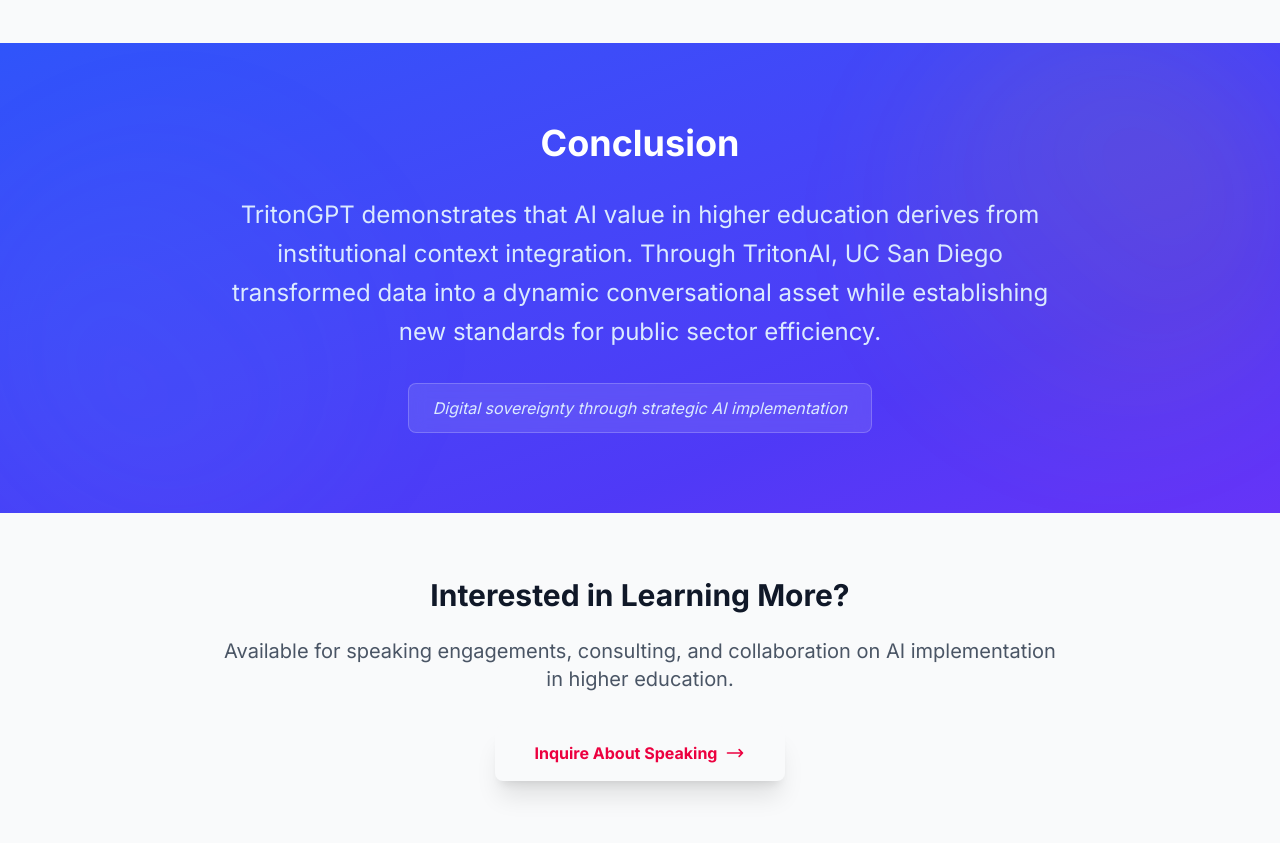
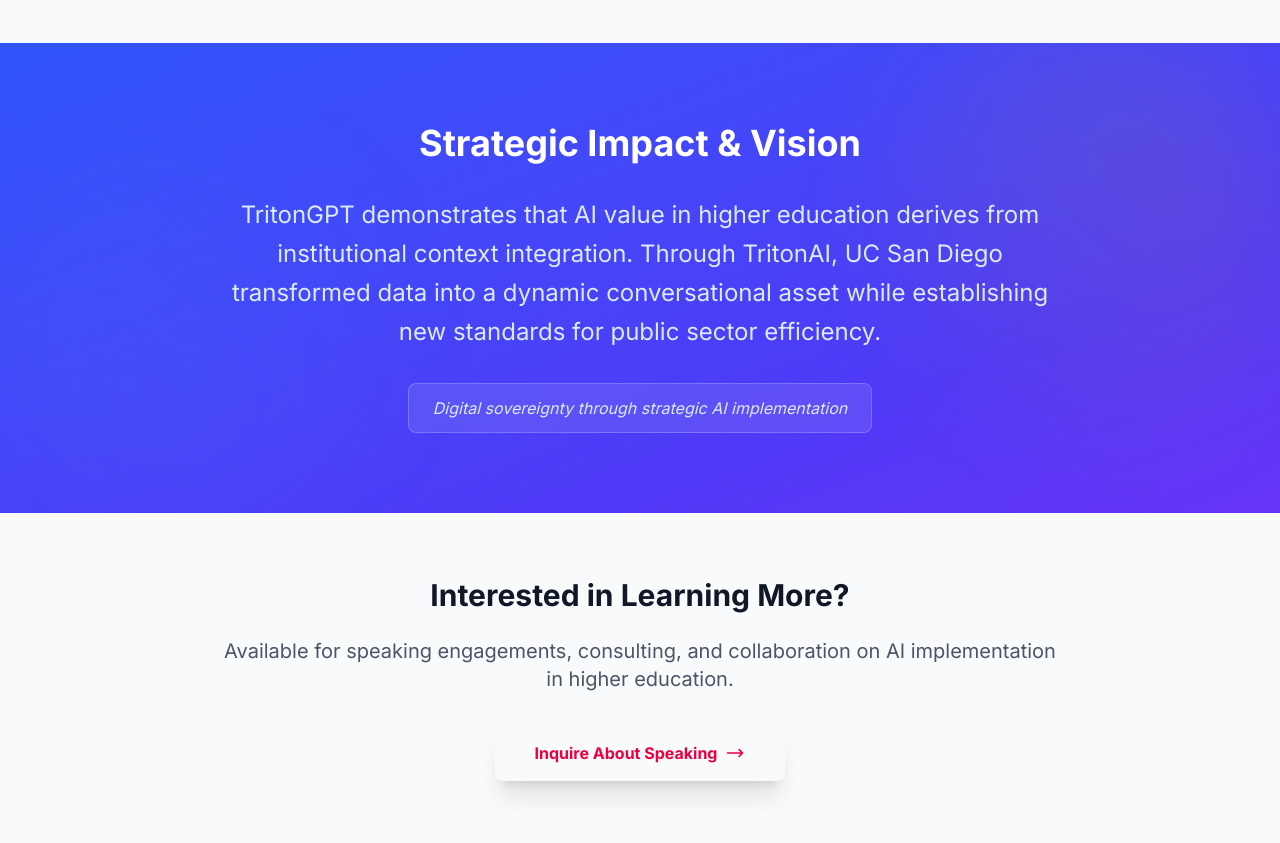
Before and after one commit to bpollak/brettpollak-website, a Next.js app: page /tritongpt in a window 1280 px wide. Shown: the part 7580-8423 px from the top of the page. Built offline with nearby package versions, Linux system fonts and the light colour scheme.

Commit message:
Rename Conclusion to Strategic Impact & Vision on TritonGPT page

```diff
--- a/app/tritongpt/TritonGPTContent.tsx
+++ b/app/tritongpt/TritonGPTContent.tsx
@@ -589,7 +589,7 @@ export default function TritonGPTContent() {
         <div className="absolute bottom-0 left-0 w-96 h-96 bg-gradient-to-tr from-blue-400/20 to-transparent rounded-full blur-3xl opacity-20 animate-pulse-glow" style={{ animationDelay: '1.5s' }}></div>
 
         <div className="max-w-4xl mx-auto px-6 text-center relative z-10">
-          <h2 className="text-4xl font-bold mb-8 animate-fade-in">Conclusion</h2>
+          <h2 className="text-4xl font-bold mb-8 animate-fade-in">Strategic Impact & Vision</h2>
           <p className="text-2xl text-blue-100 leading-relaxed mb-8 animate-slide-up">
             TritonGPT demonstrates that AI value in higher education derives from institutional context integration. Through TritonAI, UC San Diego transformed data into a dynamic conversational asset while establishing new standards for public sector efficiency.
           </p>
```
